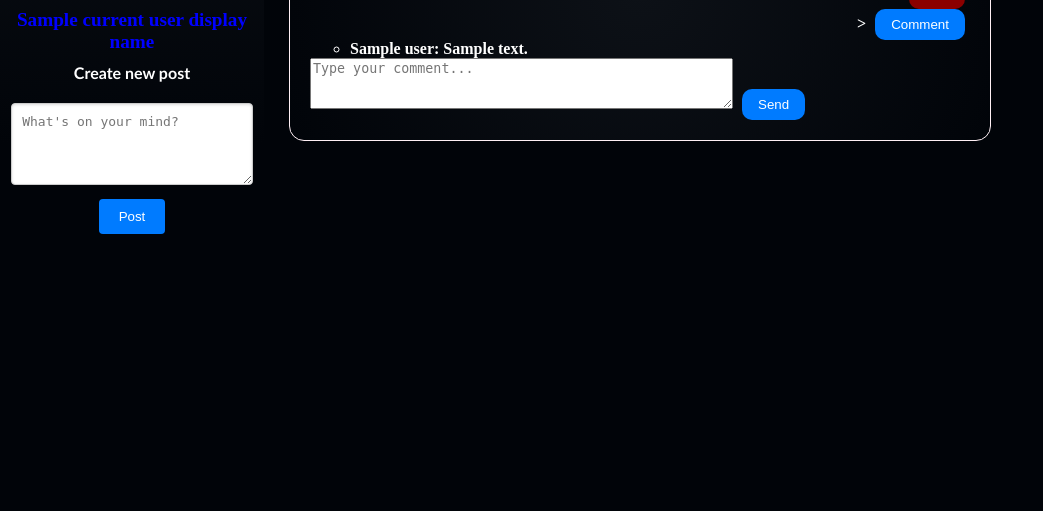
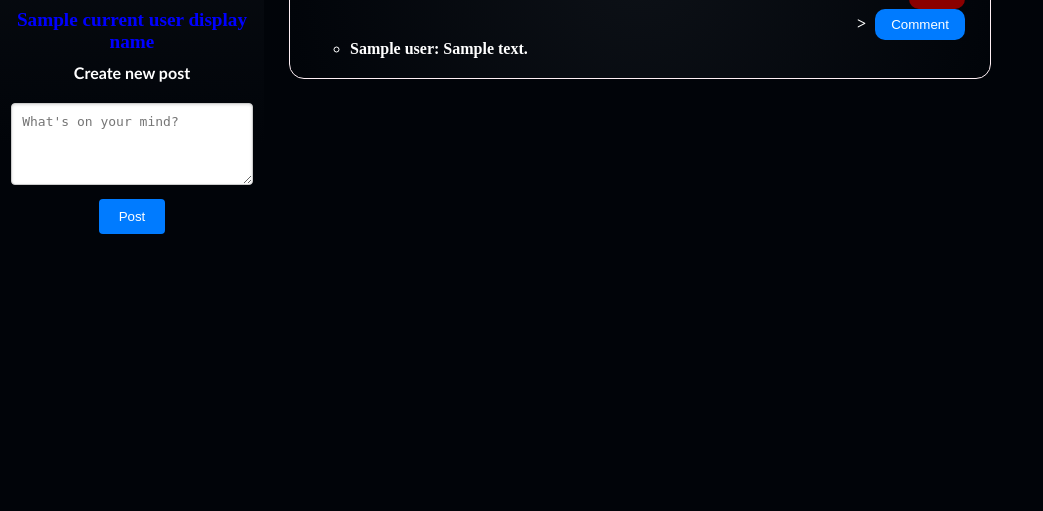
Before and after one commit to EduardoSalin/motaverse, a Python web app: template app/templates/motaverse.html in a window 1280 px wide. Shown: the part 289-800 px from the top of the page, without its empty margins (0-1043 px from the left). Run offline with Jinja, Linux system fonts and the light colour scheme; the template is opened without the code that fills it: most values are stand-ins (such as "Sample title", 1, 10 or a date in 2020); grey boxes marked "Sample" are stand-in pictures.

Commit message:
small fix, comment input box hidden by default.

```diff
--- a/app/templates/motaverse.html
+++ b/app/templates/motaverse.html
@@ -1,6 +1,13 @@
 {% extends 'base.html' %}
 
 {% block main %}
+
+<style>
+  /* CSS rule to hide the comment input box initially */
+  .comment-input-box {
+    display: none;
+  }
+</style>
 <div class="wrapper">
 
   <!--I think this part should remain the same, so every page looks similar-->
```
